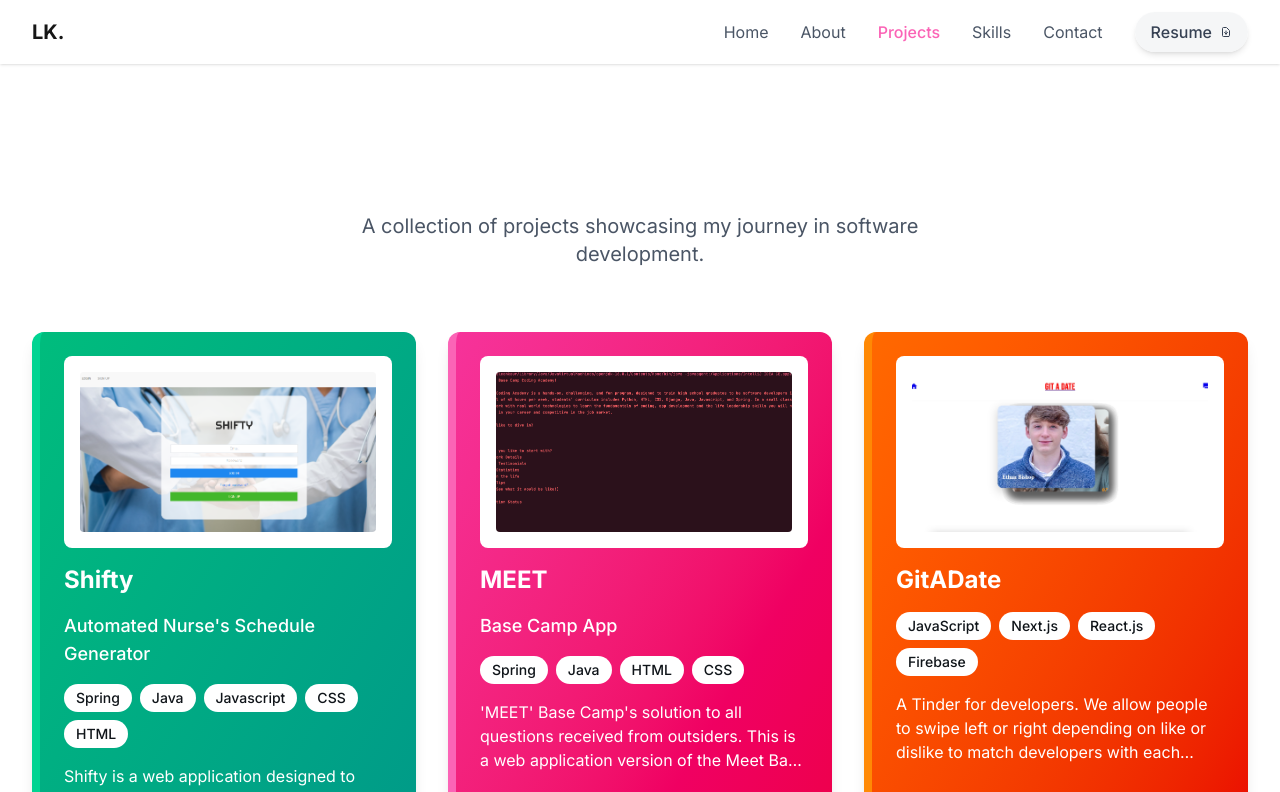
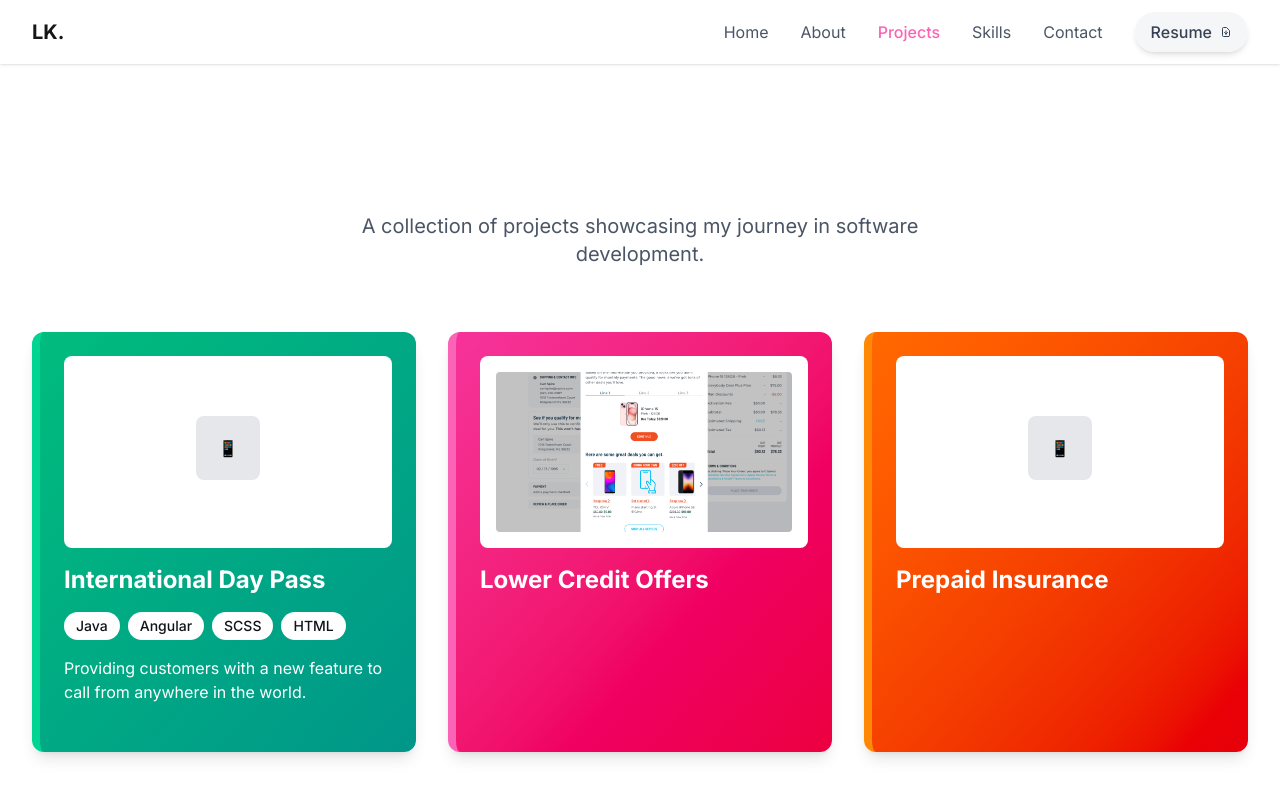
Before and after one commit to loveleen-kaur21/personal-portfolio-v2, a Next.js app: page /projects in a window 1280 px wide. Shown: the top 792 px of the page. Built offline with nearby package versions, Linux system fonts and the light colour scheme.

Commit message:
Update Projects/ Intro Page

```diff
--- a/src/app/page.tsx
+++ b/src/app/page.tsx
@@ -8,7 +8,7 @@ export default function Home() {
     <main className="flex min-h-screen flex-col items-center justify-center p-24">
       <div className="flex flex-col items-center justify-center text-center">
         <h2 className="text-2xl text-gray-600 mb-8">Let&apos;s build something together.</h2>
-        <h1 className="text-6xl font-bold mb-4">
+        <h1 className="text-5xl md:text-6xl font-light text-white mb-6">
           Hi, I&apos;m <span className="bg-gradient-to-r from-orange-400 to-pink-400 bg-clip-text text-transparent">Loveleen Kaur</span>
         </h1>
         <p className="text-lg mb-8">
--- a/src/app/projects/page.tsx
+++ b/src/app/projects/page.tsx
@@ -46,7 +46,6 @@ const ProjectCard = ({ project, borderColor, bgColor }: ProjectCardProps) => {
             <div className="w-16 h-16 mx-auto mb-2 bg-gray-200 rounded-lg flex items-center justify-center">
                 📱
             </div>
-            Project Screenshot
             </div>
         )}
         </div>
@@ -116,6 +115,41 @@ export default function ProjectsPage() {
 
     const projects = [
         {
+            title: "International Day Pass",
+            description: "Providing customers with a new feature to call from anywhere in the world.",
+            techStack: ["Java", "Angular", "SCSS", "HTML"],
+            year: "",
+            image: "",
+        },
+        {
+            title: "Lower Credit Offers",
+            description: "",
+            techStack: [],
+            year: "",
+            image: "/images/low-credit-offers.png",
+        },
+        {
+            title: "Prepaid Insurance",
+            description: "",
+            techStack: [],
+            year: "",
+            image: "",
+        },
+        {
+            title: "Same Day Renewal",
+            description: "",
+            techStack: [],
+            year: "",
+            image: "",
+        },
+        {
+            title: "Business-2-Business Wireless Cart",
+            description: "",
+            techStack: [],
+            year: "",
+            image: "",
+        },
+        {
             title: "Shifty",
             subtitle: "Automated Nurse's Schedule Generator",
             description: "Shifty is a web application designed to automatically create a two-month schedule of shifts for a medical staff given specific requirements for each employee",
@@ -168,48 +202,6 @@ export default function ProjectsPage() {
             image: "/images/magic-to-do.png",
             github: "https://github.com/BaseCampCoding/fundamentals-of-programming-pt-1-unit-project-loveleen-hardaway",
         },
-        {
-            title: "VoWifi",
-            description: "",
-            techStack: [],
-            year: "",
-            image: "",
-        },
-        {
-            title: "International Day Pass",
-            description: "",
-            techStack: [],
-            year: "",
-            image: "",
-        },
-        {
-            title: "Lower Credit Offers",
-            description: "",
-            techStack: [],
-            year: "",
-            image: "/images/low-credit-offers.png",
-        },
-        {
-            title: "Prepaid Insurance",
-            description: "",
-            techStack: [],
-            year: "",
-            image: "",
-        },
-        {
-            title: "Same Day Renewal",
-            description: "",
-            techStack: [],
-            year: "",
-            image: "",
-        },
-        {
-            title: "Business-2-Business Wireless Cart",
-            description: "",
-            techStack: [],
-            year: "",
-            image: "",
-        }
     ];
 
     const cardColors = [
```
